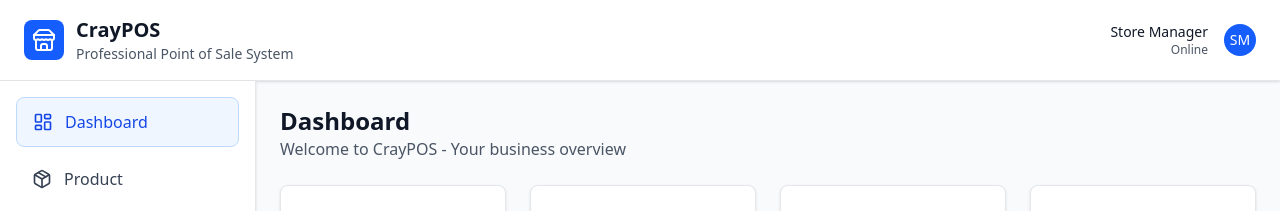
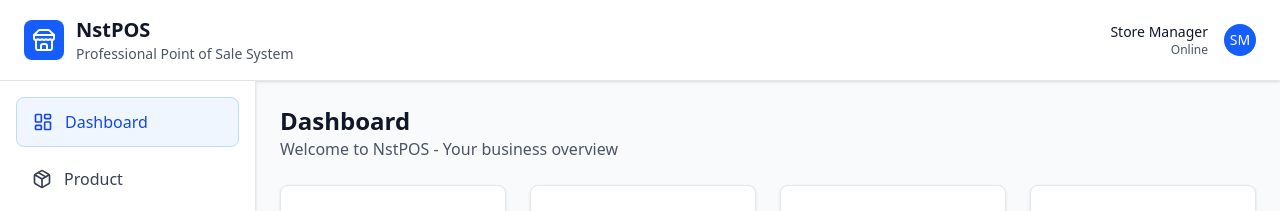
Before and after one commit to NGThakkar/NstPOS, a React (Vite) app in the folder crazypos.client/: page / in a window 1280 px wide. Shown: the top 211 px of the page. Built offline with nearby package versions, Linux system fonts and the light colour scheme.

Commit message:
Branding changes

```diff
--- a/crazypos.client/index.html
+++ b/crazypos.client/index.html
@@ -2,10 +2,10 @@
 <html lang="en">
 <head>
     <meta charset="UTF-8" />
-    <link rel="icon" type="image/svg+xml" href="/vite.svg" />
+    <link rel="icon" type="image/svg+xml" href="/favicon.ico" />
     <!--<script src="https://cdn.jsdelivr.net/npm/@tailwindcss/browser@4"></script>-->
     <meta name="viewport" content="width=device-width, initial-scale=1.0" />
-    <title>Vite + React</title>
+    <title>NstPOS</title>
 </head>
   <body>
     <div id="root"></div>
--- a/crazypos.client/src/App.jsx
+++ b/crazypos.client/src/App.jsx
@@ -255,7 +255,7 @@ function App() {
                                 <Store className="w-6 h-6 text-white" />
                             </div>
                             <div>
-                                <h1 className="text-xl font-bold text-gray-900">CrayPOS</h1>
+                                <h1 className="text-xl font-bold text-gray-900">NstPOS</h1>
                                 <p className="text-sm text-gray-600">Professional Point of Sale System</p>
                             </div>
                         </div>
--- a/crazypos.client/src/components/Dashboard.jsx
+++ b/crazypos.client/src/components/Dashboard.jsx
@@ -55,7 +55,7 @@ export const Dashboard = ({ transactions, setActiveTab  }) => {
         <div className="space-y-6">
             <div>
                 <h1 className="text-2xl font-bold text-gray-900">Dashboard</h1>
-                <p className="text-gray-600">Welcome to CrayPOS - Your business overview</p>
+                <p className="text-gray-600">Welcome to NstPOS - Your business overview</p>
             </div>
 
             <div className="grid grid-cols-1 md:grid-cols-2 lg:grid-cols-4 gap-6">
@@ -110,7 +110,7 @@ export const Dashboard = ({ transactions, setActiveTab  }) => {
                         <button onClick={() => { setActiveTab('addproduct')} } className="w-full bg-green-600 text-white py-3 px-4 rounded-lg hover:bg-green-700 transition-colors font-medium">
                             Add Product
                         </button>
-                        <button className="w-full bg-orange-600 text-white py-3 px-4 rounded-lg hover:bg-orange-700 transition-colors font-medium">
+                        <button onClick={() => { setActiveTab('inventory') }} className="w-full bg-orange-600 text-white py-3 px-4 rounded-lg hover:bg-orange-700 transition-colors font-medium">
                             View Inventory
                         </button>
                         <button className="w-full bg-purple-600 text-white py-3 px-4 rounded-lg hover:bg-purple-700 transition-colors font-medium">
```
Also changed, not shown: 1 other file (tests, documents, lock files or other folders).
